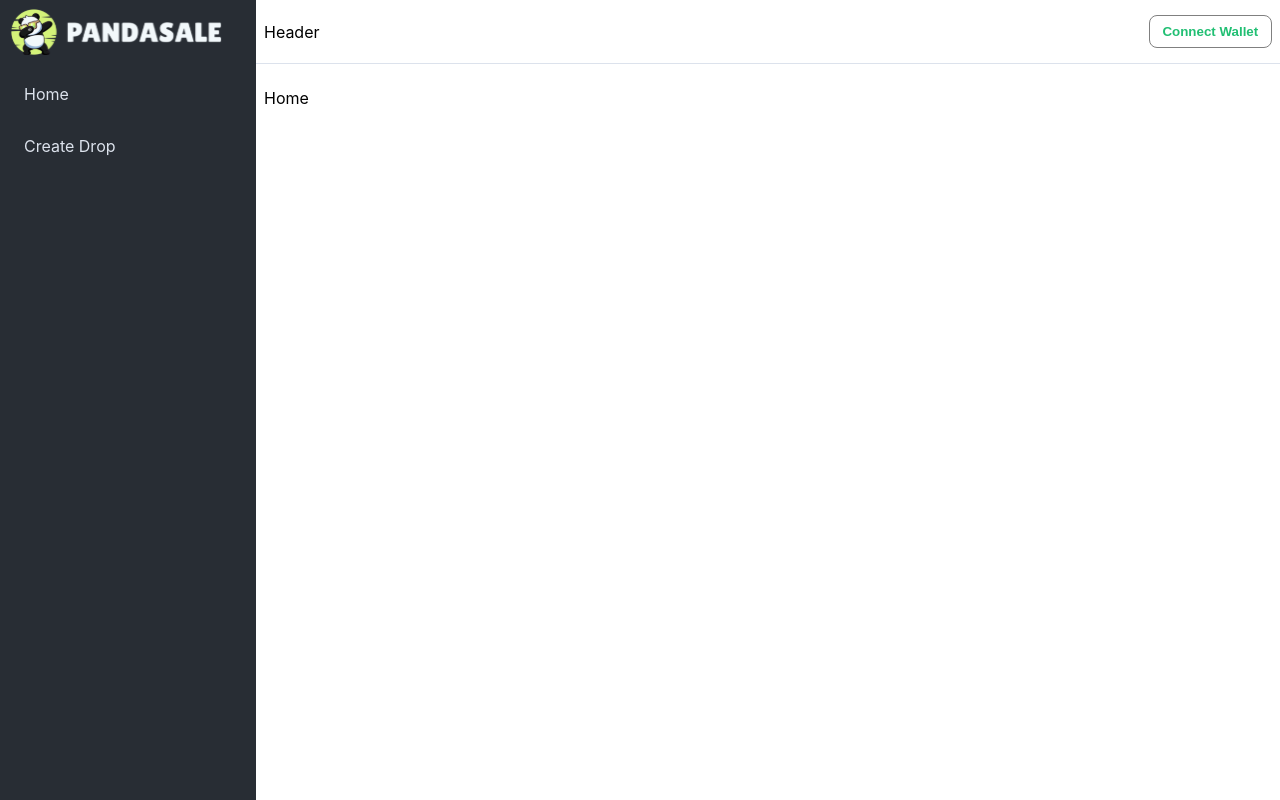
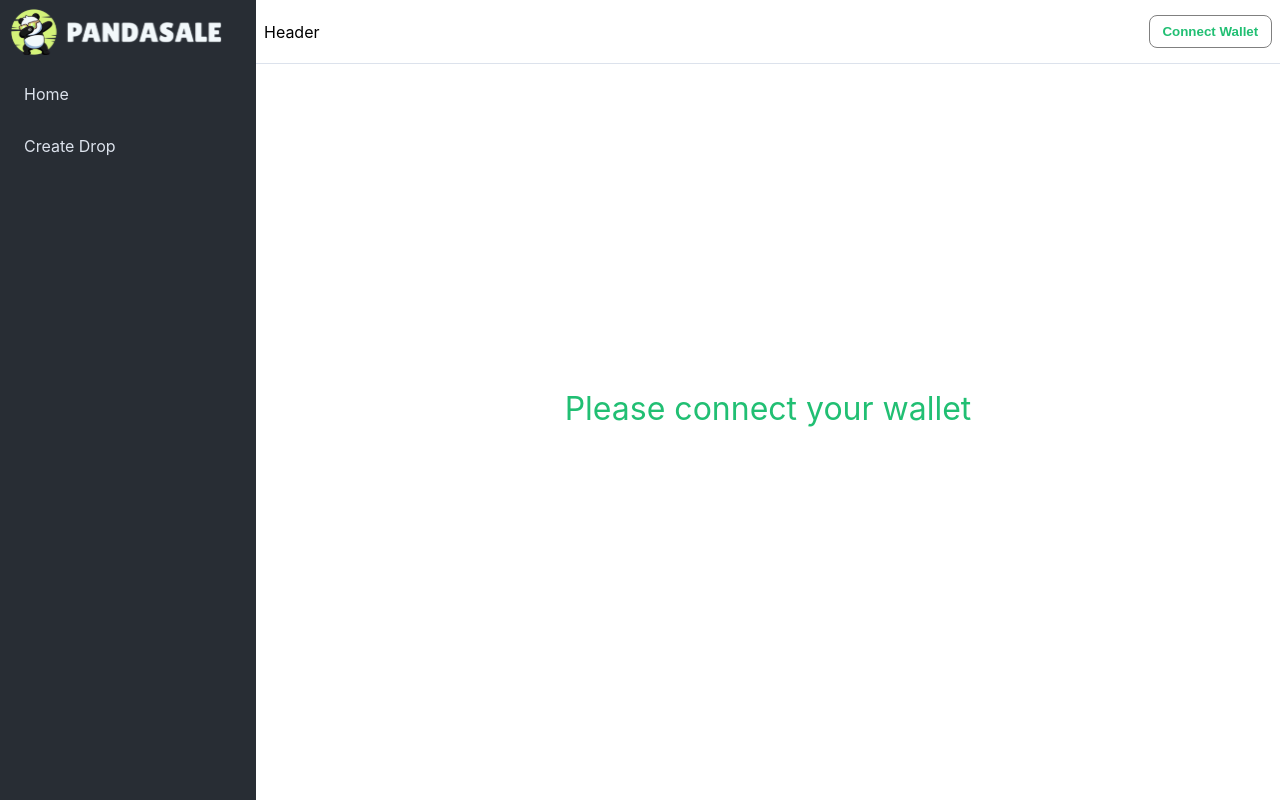
Before and after one commit to yourmercury/Panda-Presale, a React (Create React App) app: page / in a window 1280 px wide. Built offline with nearby package versions, Linux system fonts and the light colour scheme; no server answers; what web3.storage would draw is missing.

Commit message:
Added account related checks in the app and toasts in CreateDrop screen

```diff
--- a/package.json
+++ b/package.json
@@ -11,6 +11,7 @@
     "react-dom": "^18.2.0",
     "react-router-dom": "^6.4.1",
     "react-scripts": "5.0.1",
+    "react-toastify": "^9.0.8",
     "web-vitals": "^2.1.4",
     "web3.storage": "^4.4.0"
   },
--- a/src/App.js
+++ b/src/App.js
@@ -1,6 +1,7 @@
 import { ethers } from "ethers"
 import { useCallback, useState } from "react"
 import { Route, Routes } from "react-router-dom"
+import { ToastContainer } from "react-toastify"
 
 import CreateDrop from "./routes/CreateDrop"
 import Home from "./routes/Home"
@@ -9,6 +10,7 @@ import Header from "./components/Header"
 import Sidebar from "./components/Sidebar"
 
 import styles from "./App.module.css"
+import "react-toastify/dist/ReactToastify.css"
 
 function App() {
   const [account, setAccount] = useState()
@@ -21,13 +23,20 @@ function App() {
 
   return (
     <div className={styles.container}>
+      <ToastContainer />
       <Header account={account} onConnect={handleConnect} />
       <Sidebar />
       <div className={styles.main}>
-        <Routes>
-          <Route path="/" element={<Home />} />
-          <Route path="create-drop" element={<CreateDrop />} />
-        </Routes>
+        {account ? (
+          <Routes>
+            <Route path="/" element={<Home />} />
+            <Route path="create-drop" element={<CreateDrop />} />
+          </Routes>
+        ) : (
+          <div className={styles.connectWalletError}>
+            Please connect your wallet
+          </div>
+        )}
       </div>
     </div>
   )
--- a/src/App.module.css
+++ b/src/App.module.css
@@ -14,3 +14,12 @@
   margin: 0.5rem;
   margin-top: 1.5rem;
 }
+
+.connectWalletError {
+  align-items: center;
+  color: #21bf73;
+  display: flex;
+  font-size: 2rem;
+  justify-content: center;
+  height: 100%;
+}
--- a/src/routes/CreateDrop.jsx
+++ b/src/routes/CreateDrop.jsx
@@ -1,4 +1,5 @@
 import React, { useCallback, useState } from "react"
+import { toast } from "react-toastify"
 
 import { storeFiles, storeNFTMetadatas } from "../ipfs/storage"
 import { createNFTCollection } from "../nft-contract/createNFTCollection"
@@ -32,17 +33,37 @@ function CreateDrop(props) {
 
   const handleCreateDrop = useCallback(async () => {
     // store images to ipfs
-    const ipfsImagesLinks = await storeFiles(images)
+    const ipfsImagesLinks = await toast.promise(storeFiles(images), {
+      pending: "Storing NFT images and Metadata to IPFS",
+      success: "Success Storing!",
+      error: "Error Storing",
+    })
     // create array of metadata objects
     const nftMetadatas = ipfsImagesLinks.map((image, index) => ({
       image,
       ...dropInput.metadata[index],
     }))
     // store metadatas to ipfs
-    const uris = await storeNFTMetadatas(nftMetadatas)
+    const uris = await toast.promise(storeNFTMetadatas(nftMetadatas), {
+      pending: "Storing NFT metadatas to IPFS",
+      success: "Success Storing!",
+      error: "Error Storing",
+    })
     const { name, symbol } = dropInput
-    const collectionAddress = await createNFTCollection(uris, name, symbol)
-    console.log({ collectionAddress })
+    const collectionAddress = await toast.promise(
+      createNFTCollection(uris, name, symbol),
+      {
+        pending: "Creating Collection",
+        success: "Success Creating NFT Collection!",
+        error: "Error Creating NFT Collection",
+      }
+    )
+    toast.success(
+      <div>
+        <div>NFT collection created!</div>
+        <div>{collectionAddress}</div>
+      </div>
+    )
   }, [dropInput, images])
 
   return (
```
Also changed, not shown: 1 other file (tests, documents, lock files or other folders).
